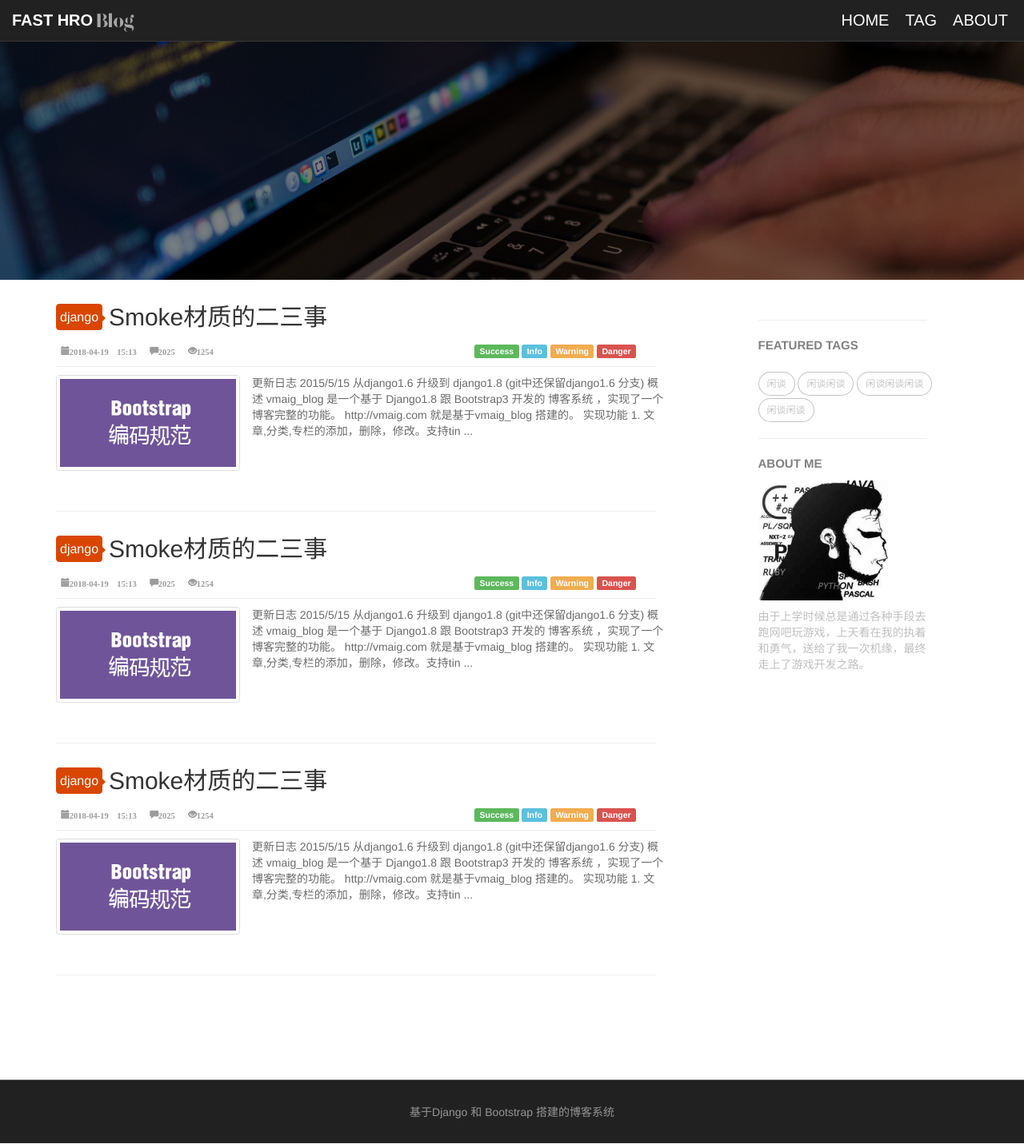
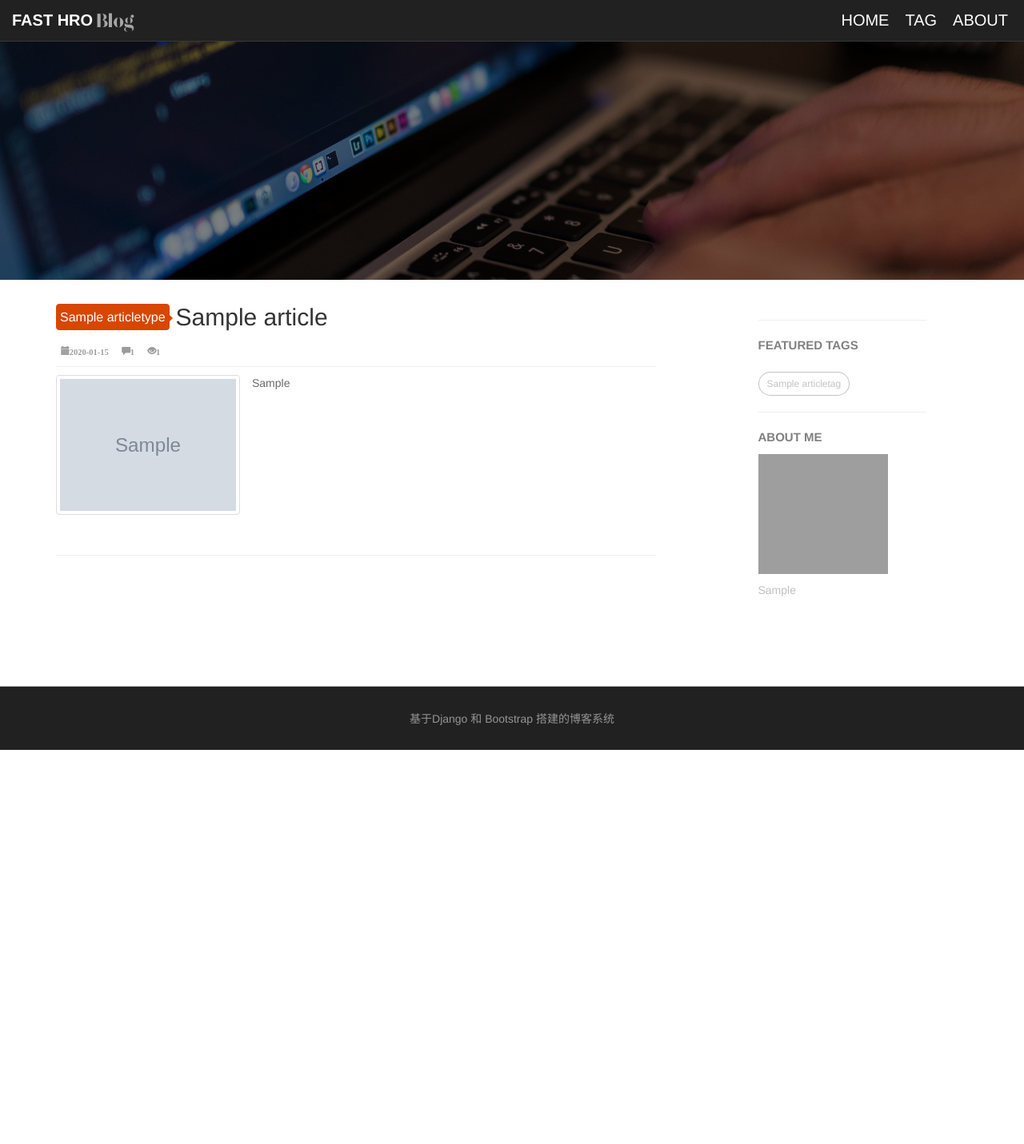
Before and after one commit to fasthro/mysite, a Django app: page / in a window 1280 px wide. Shown: the whole page at 80% size. After the commit the page ends 938 px from the top, so only its background shows below. Run offline with Django 4.2, Linux system fonts and the light colour scheme; tables that the repository leaves empty hold one stand-in row (values such as "Sample post"); grey boxes marked "Sample" are stand-in pictures; some libraries are stand-ins or nearby versions; grey boxes are pictures that could not be loaded.

Commit message:
主页接入后台真实数据

```diff
--- a/blog/admin.py
+++ b/blog/admin.py
@@ -1,3 +1,6 @@
 from django.contrib import admin
 
 # Register your models here.
+from blog import models
+
+admin.site.register(models.TestModel)
--- a/blog/templates/article.html
+++ b/blog/templates/article.html
@@ -2,23 +2,22 @@
    <div class="fh-article-title-view">
        <div class="fh-article-subtitle-view pull-left visible-lg visible-md visible-sm">
             <div class="fh-article-subtitle">
-               <span>django</span>
+               <span>{{ article.type.name }}</span>
            </div>
            <div class="fh-artucle-subtitle-arrow"></div>
        </div>
-       <a class="fh-article-title h2" href="">Smoke材质的二三事</a>
+       <a class="fh-article-title h2" href="">{{ article.title }}</a>
     </div>
     <div class="row fh-article-tag-view">
        <div class="fh-article-data-view pull-left">
-           <span class="label glyphicon glyphicon-calendar">2018-04-19 15:13</span>
-           <span class="label glyphicon glyphicon glyphicon-comment">2025</span>
-           <span class="label glyphicon glyphicon-eye-open">1254</span>
+           <span class="label glyphicon glyphicon-calendar">{{ article.create_time | date:"Y-m-d" }}</span>
+           <span class="label glyphicon glyphicon glyphicon-comment">{{ article.comments_num }}</span>
+           <span class="label glyphicon glyphicon-eye-open">{{ article.browse_num }}</span>
        </div>
        <div class="fh-article-tag pull-right visible-lg visible-md visible-sm">
-           <span class="label label-success">Success</span>
-           <span class="label label-info">Info</span>
-           <span class="label label-warning">Warning</span>
-           <span class="label label-danger">Danger</span>
+           {% for tag in article.get_tags %}
+               <span class="label {{ tag.tag_label_style }}">{{ tag.name }}</span>
+           {% endfor %}
        </div>
    </div>
     <hr>
@@ -26,16 +25,14 @@
         <div class="fh-article-img col-lg-4 col-md-4 col-sm-4">
             <div class="thumbnail">
                 <a href="">
-                    <img src="../../static/img/article/title/article-title.png">
+                    <img src={{ article.img }}>
                 </a>
             </div>
         </div>
         <div class="fh-article-abstract col-lg-8 col-md-8 col-sm-8">
             <a href="">
                 <p>
-                    更新日志 2015/5/15 从django1.6 升级到 django1.8 (git中还保留django1.6 分支)
-                    概述 vmaig_blog 是一个基于 Django1.8 跟 Bootstrap3 开发的 博客系统 ，实现了一个博客完整的功能。
-                    http://vmaig.com 就是基于vmaig_blog 搭建的。 实现功能 1. 文章,分类,专栏的添加，删除，修改。支持tin ...
+                    {{ article.abstract }}
                 </p>
             </a>
         </div>
--- a/blog/templates/author.html
+++ b/blog/templates/author.html
@@ -1,24 +1,23 @@
 <div class="fh-author-view">
     <div class="fh-author-tag-view">
         <hr>
-        <a href="">FEATURED TAGS</a>
+        <a href="tag">FEATURED TAGS</a>
 
         <div class="row fh-author-tag">
-            <a href="" class="btn btn-default btn-sm">闲谈</a>
-            <a href="" class="btn btn-default btn-sm">闲谈闲谈</a>
-            <a href="" class="btn btn-default btn-sm">闲谈闲谈闲谈</a>
-            <a href="" class="btn btn-default btn-sm">闲谈闲谈</a>
+            {% for tag in tags %}
+                <a href="tag/{{ tag.tag_id }}" class="btn btn-default btn-sm">{{ tag.name }}</a>
+            {% endfor %}
         </div>
         <hr>
     </div>
     <div class="fh-author-me-view">
-        <a href="">ABOUT ME</a>
+        <a href="about">ABOUT ME</a>
         <div class="fh-author-me-head">
-            <img src="../static/img/head/default-head.jpg" alt="" width="162" height="150">
+            <img src="{{ author.head }}" alt="" width="162" height="150">
         </div>
         <div class="fh-author-me-info">
             <p>
-                由于上学时候总是通过各种手段去跑网吧玩游戏，上天看在我的执着和勇气，送给了我一次机缘，最终走上了游戏开发之路。
+                {{ author.introduction }}
             </p>
         </div>
     </div>
--- a/blog/templates/blog/index.html
+++ b/blog/templates/blog/index.html
@@ -8,12 +8,13 @@
 {% endblock %}
 
 {% block main %}
+
     <div class="main-article">
         <div class="row">
             <div class="col-lg-8 col-md-8 col-sm-12 col-sm-12">
-                {% include "article.html" %}
-                {% include "article.html" %}
-                {% include "article.html" %}
+                {% for article in object_list %}
+                    {% include "article.html" %}
+                {% endfor %}
             </div>
             <div class="col-lg-1 col-md-1 visible-sm visible-lg visible-md"></div>
             <div class="col-lg-3 col-md-3 visible-sm visible-lg visible-md">
--- a/blog/templates/nav.html
+++ b/blog/templates/nav.html
@@ -14,9 +14,9 @@
         </div>
          <div class="collapse navbar-collapse" id="bs-example-navbar-collapse-1">
             <ul class="navbar-nav navbar-right fh-navbar-nav">
-                <li><a href="#">HOME</a></li>
-                <li><a href="#">TAG</a></li>
-                <li><a href="#">ABOUT</a></li>
+                <li><a href="">HOME</a></li>
+                <li><a href="">TAG</a></li>
+                <li><a href="">ABOUT</a></li>
             </ul>
          </div>
     </div>
--- a/blog/urls.py
+++ b/blog/urls.py
@@ -1,6 +1,6 @@
 from django.urls import path
-from blog.views import index
+from blog.views import MainView
 
 urlpatterns = [
-    path('', index),
+    path('', MainView.as_view()),
 ]
--- a/blog/views.py
+++ b/blog/views.py
@@ -1,13 +1,18 @@
-from django.shortcuts import render
-from  django.http import HttpRequest
-from django.http import HttpResponse
-from django.template.loader import get_template
-from django.template import Context
-from  django.template import Template
+from django.views.generic.list import ListView
+from django.views.generic import DetailView
+from  blog_user.models import BUser
+from blog_article.models import Article, ArticleTag
 
-# Create your views here.
 
-def index(request):
-    t = get_template('./blog/index.html')
-    html = t.render()
-    return HttpResponse(html)
+# 主页
+class MainView(ListView):
+    model = Article
+    template_name = "../templates/blog/index.html"
+
+    def get_context_data(self, **kwargs):
+        context = super(MainView, self).get_context_data(**kwargs)
+        # 全局所有 tag 类型
+        context['tags'] = ArticleTag.objects.order_by('order')
+        # 当前作者信息
+        context['author'] = BUser.objects.get(is_author=True)
+        return context
--- a/blog_article/admin.py
+++ b/blog_article/admin.py
@@ -4,5 +4,6 @@ from django.contrib import admin
 
 from blog_article import models
 
-admin.register(models.BArticleCategory)
-admin.register(models.BArticle)
+admin.site.register(models.ArticleTag)
+admin.site.register(models.ArticleType)
+admin.site.register(models.Article)
--- a/blog_article/models.py
+++ b/blog_article/models.py
@@ -1,26 +1,77 @@
+from datetime import datetime
 from django.db import models
 from django.conf import settings
 
+# 文章标签定义
+class ArticleTag(models.Model):
+    '''
+    文章标签数据模型
+    '''
+    # 自定义表单
+    tag_id = models.CharField(max_length=40, verbose_name="标签标识Id")
+    name = models.CharField(max_length=40, verbose_name="标签名称")
+    order = models.IntegerField(default=0, verbose_name="标签顺序")
+    LABEL_STYLE = (
+        ("label-success", "label-success"),
+        ("label-info", "label-info"),
+        ("label-warning", "label-warning"),
+        ("label-danger", "label-danger"),
+    )
+    tag_label_style = models.CharField(max_length=200, choices=LABEL_STYLE, default='label-success', verbose_name='标签样式')
 
-class BArticleCategory(models.Model):
+    def __str__(self):
+        return self.name
+
+    def __unicode__(self):
+        return self.name
+
+# 文章标签定义
+class ArticleType(models.Model):
     '''
     文章分类数据模型
     '''
+    # 自定义表单
+    type_id = models.CharField(max_length=40, verbose_name="类型标识Id")
     name = models.CharField(max_length=40, verbose_name="类型名称")
     order = models.IntegerField(default=0, verbose_name="类型顺序")
 
-class BArticle(models.Model):
+    def __str__(self):
+        return self.name
+
+    def __unicode__(self):
+        return self.name
+
+class Article(models.Model):
     '''
     文章数据模型
     '''
     author = models.ForeignKey(settings.AUTH_USER_MODEL, verbose_name='作者', on_delete=models.CASCADE)
-    category = models.ForeignKey(BArticleCategory, verbose_name='文章类型', on_delete=models.CASCADE)
+    type = models.ForeignKey(ArticleType, verbose_name='文章类型', on_delete=models.CASCADE)
     title = models.CharField(max_length=100, verbose_name='文章标题')
+    subtitle = models.CharField(max_length=100, default='', verbose_name='文章副标题')
     img = models.CharField(max_length=200, verbose_name='展示图片')
-    tags = models.CharField(max_length=200, verbose_name='标签', help_text='多个用|分割')
+    tags = models.CharField(max_length=200, verbose_name='标签', help_text="填写Tag标识Id，多个用|分割")
     abstract = models.TextField(verbose_name='文章摘要')
     content = models.TextField(verbose_name='正文')
-    create_time = models.IntegerField(default=0, verbose_name='创建日期')
-    praise_num = models.IntegerField(default=0, verbose_name='赞数量')
+    create_time = models.DateTimeField(verbose_name='创建日期')
+    modify_time = models.DateTimeField(verbose_name='修改日期')
+    browse_num = models.IntegerField(default=0, verbose_name='赞数量')
     comments_num = models.IntegerField(default=0, verbose_name='评论数量')
     browse_num = models.IntegerField(default=0, verbose_name='浏览数量')
+
+    def get_tags(self):
+        '''
+        获取全部标签
+        :return:
+        '''
+        tag_ids = self.tags.split('|')
+        tagls = []
+        for item in tag_ids:
+            tagls.append(ArticleTag.objects.get(tag_id=item))
+        return sorted(tagls, key=lambda cmp:cmp.order)
+
+    def __str__(self):
+        return self.title
+
+    def __unicode__(self):
+        return self.title
--- a/blog_user/admin.py
+++ b/blog_user/admin.py
@@ -4,4 +4,4 @@ from django.contrib import admin
 
 from blog_user import models
 
-admin.register(models.BUser)
+admin.site.register(models.BUser)
--- a/blog_user/models.py
+++ b/blog_user/models.py
@@ -2,4 +2,7 @@ from django.db import models
 from django.contrib.auth.models import AbstractUser
 
 class BUser(AbstractUser):
+    is_author = models.BooleanField(default=False, verbose_name='本站作者')
     head = models.CharField(max_length=200,default='', verbose_name="头像地址")
+    introduction = models.CharField(max_length=200,default='', verbose_name="个人简介")
+    github = models.CharField(max_length=200,default='', verbose_name="GitHub主页")
--- a/mysite/settings.py
+++ b/mysite/settings.py
@@ -111,7 +111,7 @@ AUTH_PASSWORD_VALIDATORS = [
 # Internationalization
 # https://docs.djangoproject.com/en/2.0/topics/i18n/
 
-LANGUAGE_CODE = 'en-us'
+LANGUAGE_CODE = 'zh_Hans'
 
 TIME_ZONE = 'UTC'
 
```
Also changed, not shown: blog/models.py (+20 -0 lines), blog/static/img/article/article-default-img.png (added), blog_article/migrations/0001_initial.py, blog_article/migrations/0002_auto_20180416_1111.py (deleted), blog_user/migrations/0001_initial.py.
